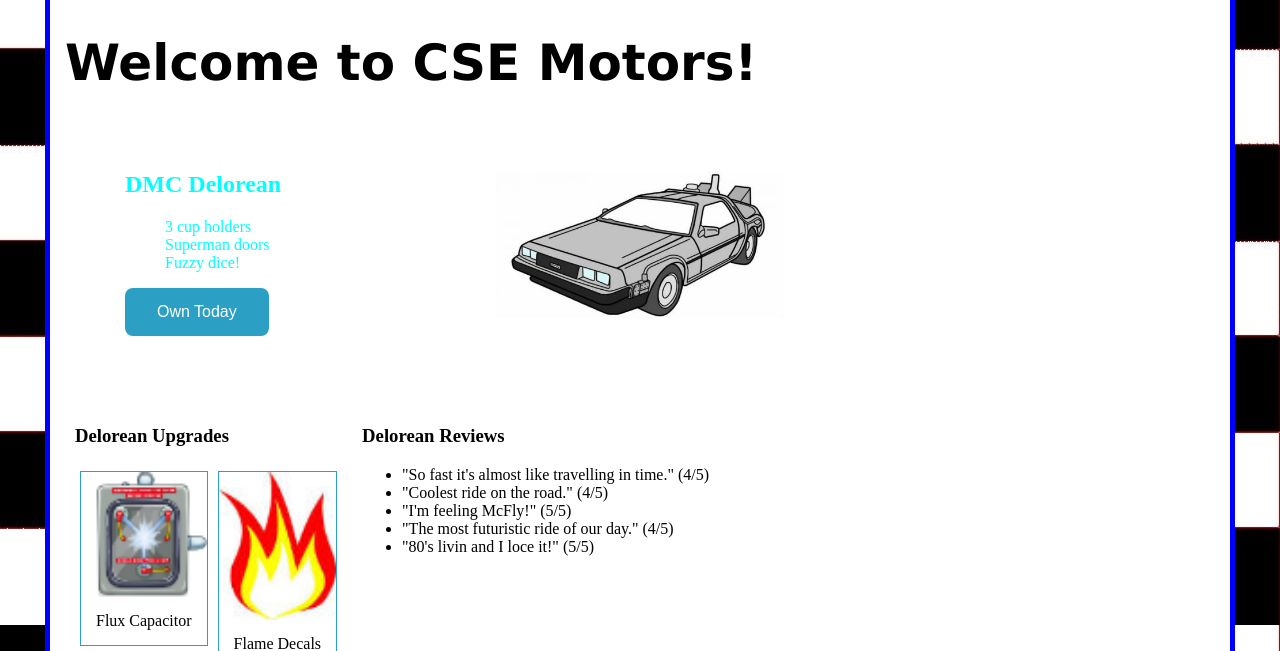
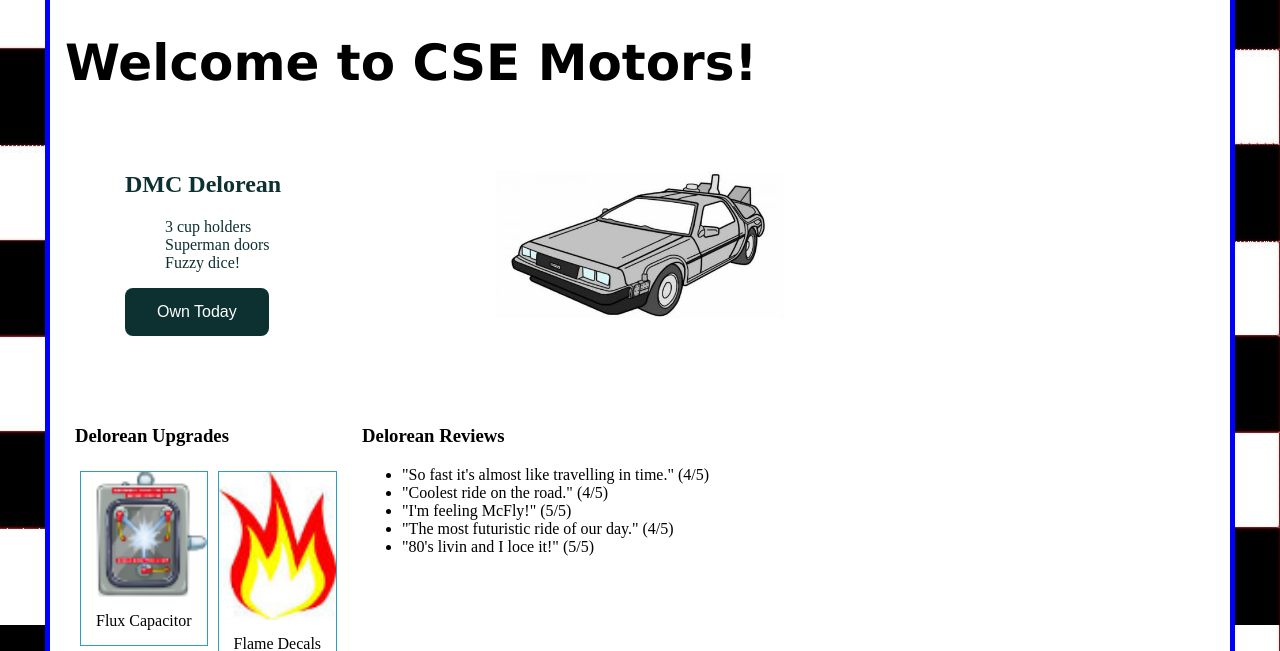
Before and after one commit to jlcrow23/cse340starter, a Node server app: page / in a window 1280 px wide. Shown: the part 143-794 px from the top of the page. Run offline with Node 20, Linux system fonts and the light colour scheme; some libraries are stand-ins or nearby versions.

Commit message:
more styling

```diff
--- a/public/css/styles.css
+++ b/public/css/styles.css
@@ -31,7 +31,7 @@ h1 {
 }
 /*Car Details CSS*/
 .carDetails {
-  color: aqua;
+  color: rgb(13, 48, 48);
   padding: 20px;
   background: gray, 0.5;
   background-size:contain;
@@ -43,7 +43,7 @@ h1 {
   list-style-type: none;
 }
 button {
-  background-color: #2c9fc5; /* Blue */
+  background-color: rgb(13, 48, 48); /* Blue */
   border: none;
   border-radius: 8px;
   color: white;
```
